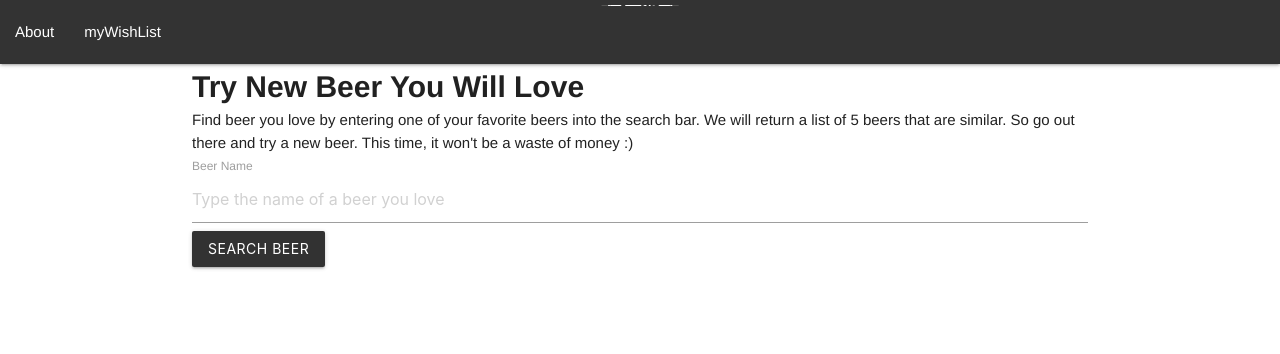
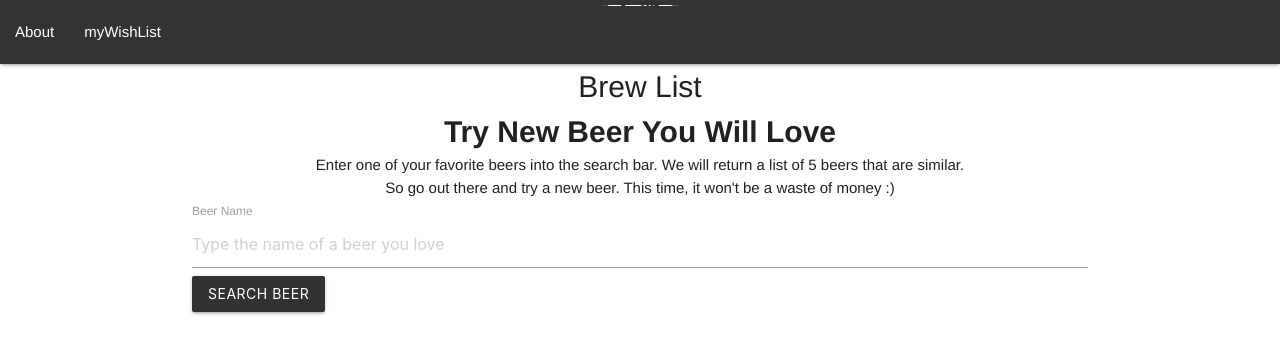
Before and after one commit to devin-hanaway/brewListApp, a plain HTML site: page brewList/public/index.html in a window 1280 px wide. Drawn offline with nearby package versions, Linux system fonts and the light colour scheme.

Commit message:
added about me html

```diff
--- a/brewList/public/index.html
+++ b/brewList/public/index.html
@@ -5,7 +5,8 @@
     <meta charset="utf-8">
     <meta name="viewport" content="width=device-width">
     <title>
-        <link rel="shortcut icon" href="smallLogo.png" />BrewList</title>
+        <!-- <link rel="shortcut icon" href="smallLogo.png" /> -->
+        BrewList</title>
     <link rel="stylesheet" href="https://cdnjs.cloudflare.com/ajax/libs/materialize/0.98.0/css/materialize.min.css">
     <link href="https://fonts.googleapis.com/icon?family=Material+Icons" rel="stylesheet">
     <link rel="stylesheet" href="vanilla.css" />
@@ -22,10 +23,16 @@
     </nav>
     <main class="container">
         <section class="welcome">
+            <article class="title">
+                Brew List
+            </article>
             <article class="tagLine">
                 Try New Beer You Will Love
             </article>
-            <div class="welcomeMsg">Find beer you love by entering one of your favorite beers into the search bar. We will return a list of 5 beers that are similar. So go out there and try a new beer. This time, it won't be a waste of money :) </div>
+            <article class="welcomeMsg">Enter one of your favorite beers    into the search bar. We will return a list of 5 beers that are similar. </article>
+            <article class="hint">
+            So go out there and try a new beer. This time, it won't be a waste of money :)
+            </article>
         </section>
         <section>
             <div class="searchBar col s12">
--- a/brewList/public/vanilla.css
+++ b/brewList/public/vanilla.css
@@ -57,6 +57,9 @@ header{
 .tagLine{
   font-size: 30px;
   font-weight: bold;
+  align-self: center;
+  font-family: mplus-1p-thin, Helvetica, arial, freesans, clean, sans-serif;
+
 }
 /*.row{
     margin: 4%;
@@ -118,3 +121,25 @@ html {
     font-size: 1em;
     font-family: mplus-1p, Helvetica, arial, freesans, clean, sans-serif;
 }
+.title{
+  font-family: mplus-2p, Helvetica, arial, freesans, clean, sans-serif;
+  font-size: 2em;
+  align-self: center;
+}
+
+.welcome{
+  display: flex;
+  flex-direction: column;
+  justify-content: center;
+}
+
+.welcomeMsg{
+  align-self: center;
+  font-family: mplus-2p-thin, Helvetica, arial, freesans, clean, sans-serif;
+  font-size: 1em;
+}
+.hint{
+  align-self: center;
+  font-family: mplus-2p-thin, Helvetica, arial, freesans, clean, sans-serif;
+  font-size: 1em;
+}
```
Also changed, not shown: brewList/public/myFavsList.html (+2 -2 lines), brewList/public/myWishList.html (+1 -1 lines).
